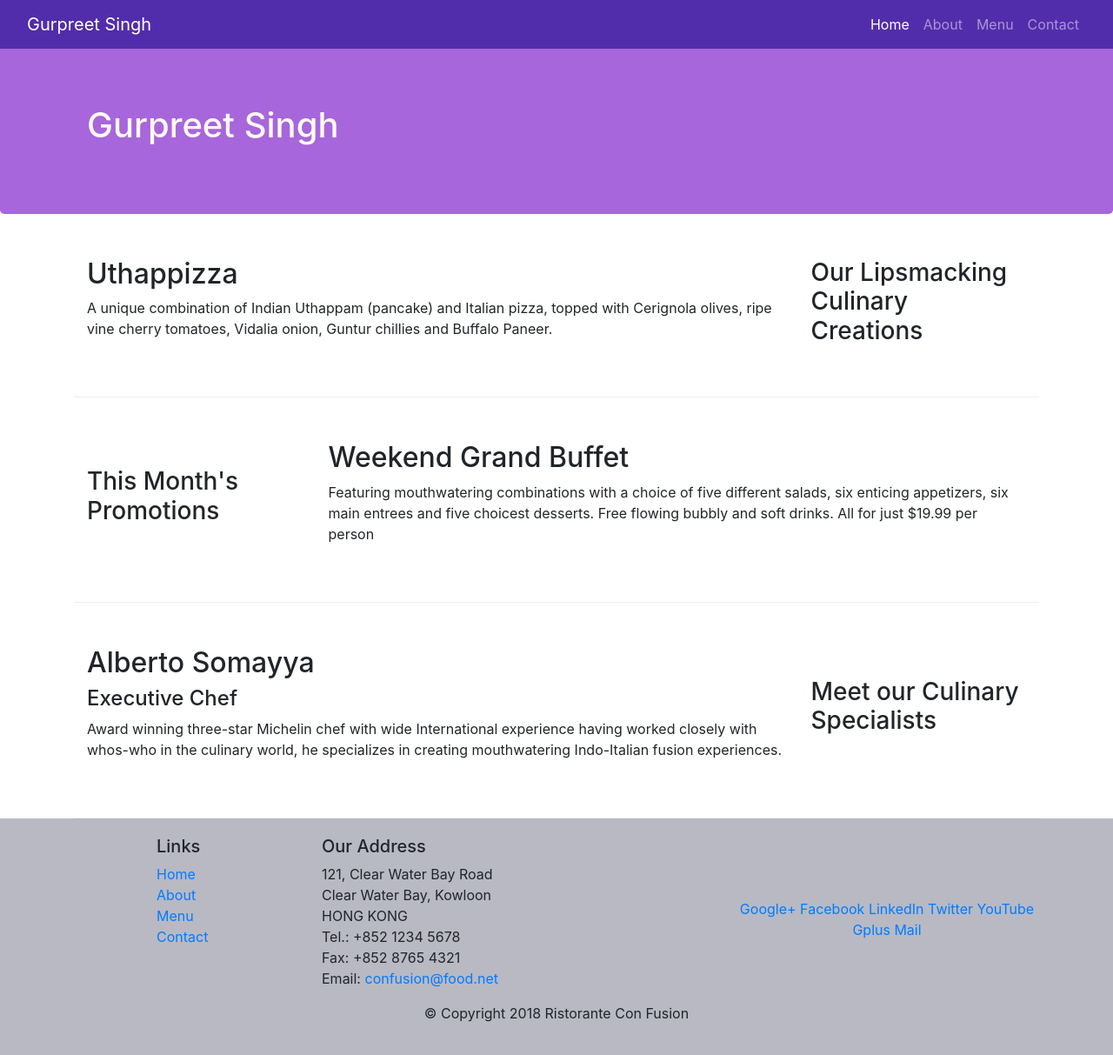
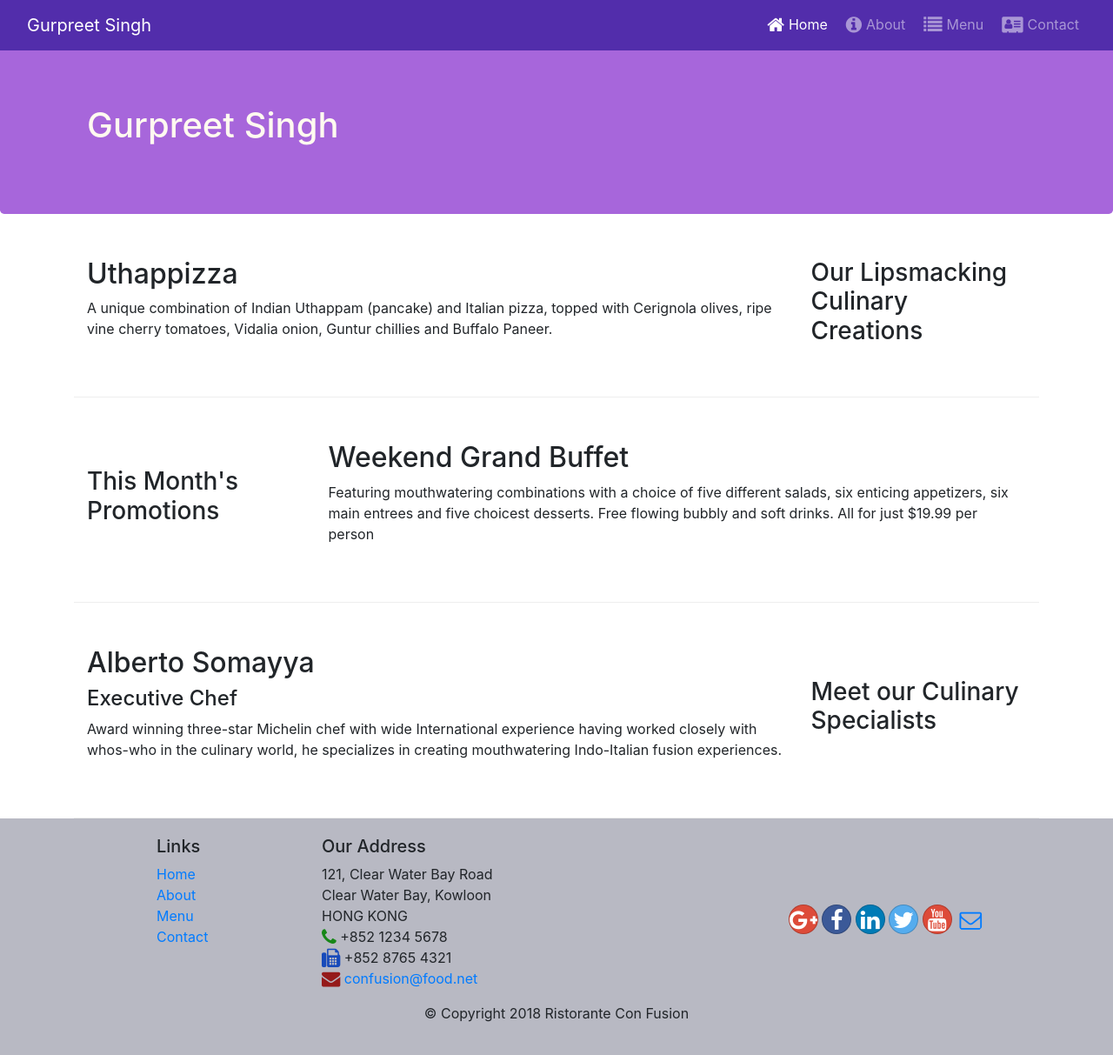
Before and after one commit to gurpreet1961/front_end_coursera, a website: page index.html in a window 1280 px wide. Shown: the whole page at 87% size. Drawn offline with nearby package versions, Linux system fonts and the light colour scheme.

Commit message:
button icon added

```diff
--- a/index.html
+++ b/index.html
@@ -9,24 +9,26 @@
 
     <!-- Bootstrap CSS -->
     <link rel="stylesheet" href="node_modules/bootstrap/dist/css/bootstrap.min.css">
+    <link rel="stylesheet" href="node_modules/font-awesome/css/font-awesome.min.css">
+    <link rel="stylesheet" href="node_modules/bootstrap-social/bootstrap-social.css">
     <link rel="stylesheet" href="css/styles.css">
-    <title>Ristorante Con Fusion</title>
+    <title>Site</title>
 </head>
 
 <body>
     <nav class="navbar navbar-dark navbar-expand-sm  fixed-top">
         <div class="container-fluid">
-            <a class="navbar-brand mr-auto " href="#">Gurpreet Singh</a>
+            <a class="navbar-brand mr-auto " style="margin-right: 5px;" href="#">Gurpreet Singh</a>
             <button class="navbar-toggler ml-auto" type="button" data-toggle="collapse" data-target="#Navbar">
                 <span class="navbar-toggler-icon"></span>
             </button>
 
             <div class="collapse navbar-collapse mr-auto" id="Navbar">
-                <ul class="navbar-nav ml-auto ">
-                    <li class="nav-item active "><a class="nav-link" href="#">Home</a></li>
-                    <li class="nav-item "><a class="nav-link" href="./aboutus.html">About</a></li>
-                    <li class="nav-item"><a class="nav-link" href="#">Menu</a></li>
-                    <li class="nav-item"><a class="nav-link" href="#">Contact</a></li>
+                <ul class="navbar-nav ml-auto">
+                    <li class="nav-item active"><a class="nav-link" href="#"><span style="margin:5px" class="fa fa-home fa-lg"></span>Home</a> </li>
+                    <li class="nav-item "><a class="nav-link" href="./aboutus.html"><span style="margin:5px" class="fa fa-info-circle fa-lg"></span>About</a></li>
+                    <li class="nav-item"><a class="nav-link" href="#"><span style="margin:5px" class="fa fa-list fa-lg"></span>Menu</a></li>
+                    <li class="nav-item"><a class="nav-link" href="#"><span style="margin:5px" class="fa fa-address-card fa-lg"></span>Contact</a></li>
                 </ul>
             </div>
         </div>
@@ -94,20 +96,19 @@
 		              121, Clear Water Bay Road<br>
 		              Clear Water Bay, Kowloon<br>
 		              HONG KONG<br>
-		              Tel.: +852 1234 5678<br>
-		              Fax: +852 8765 4321<br>
-		              Email: <a href="mailto:confusion@food.net">confusion@food.net</a>
+		              <i class="fa fa-phone fa-lg" style="color: rgba(0, 128, 0, 0.877);"></i> +852 1234 5678<br>
+		              <i class="fa fa-fax fa-lg" style="color: rgba(0, 58, 184, 0.877);"></i> +852 8765 4321<br>
+		              <i class="fa fa-envelope fa-lg" style="color: rgb(149, 26, 26);"></i> <a href="mailto:confusion@food.net">confusion@food.net</a>
 		           </address>
                 </div>
                 <div class="col-12 col-sm-4 align-self-center">
                     <div class="text-center">
-                        <a href="http://google.com/">Google+</a>
-                        <a href="http://www.facebook.com/">Facebook</a>
-                        <a href="http://www.linkedin.com/">LinkedIn</a>
-                        <a href="http://twitter.com/">Twitter</a>
-                        <a href="http://youtube.com/">YouTube</a>
-                        <a href="https://mail.google.com/mail/u/0/?view=cm&fs=1&tf=1&to=target@email.com&subject=MISSED%20CALL%20EZTRADER&body=Hello%2C%0A%0AI%20tried%20contacting%20you%20today%20but%20you%20seem%20to%20have%20missed%20my%20call.%20%0A%0APlease%20return%20my%20call%20as%20soon%20as%20you%E2%80%99re%20available.%20%0A%0AIn%20any%20case%2C%20I%20will%20try%20ringing%20you%20at%20a%20later%20time.%0A%0A%0ATy%2C%0A%0A%0A%0A">Gplus</a>
-                        <a href="mailto:gupreet012guru@gmail.com">Mail</a>
+                        <a class="btn btn-social-icon btn-google" style="border-radius: 50%;" href="http://google.com/"><i class="fa fa-google-plus fa-lg" ></i></a>
+                        <a class="btn btn-social-icon btn-facebook" style="border-radius: 50%;" href="http://www.facebook.com/"><i class="fa fa-facebook fa-lg" ></i></a>
+                        <a class="btn btn-social-icon btn-linkedin" style="border-radius: 50%;" href="http://www.linkedin.com/"><i class="fa fa-linkedin fa-lg" ></i></a>
+                        <a class="btn btn-social-icon btn-twitter" style="border-radius: 50%;" href="http://twitter.com/"><i class="fa fa-twitter fa-lg" ></i></a>
+                        <a class="btn btn-social-icon btn-google" style="border-radius: 50%;" href="http://youtube.com/"><i class="fa fa-youtube fa-lg" ></i></a>
+                        <a class="btn btn-social-icon " style="border-radius: 50%;" href="mailto:gupreet012guru@gmail.com"><i class="fa fa-envelope-o fa-lg" ></i></a>
                     </div>
                 </div>
             </div>
--- a/package.json
+++ b/package.json
@@ -15,6 +15,8 @@
   },
   "dependencies": {
     "bootstrap": "^4.0.0",
+    "bootstrap-social": "^5.1.1",
+    "font-awesome": "^4.7.0",
     "jquery": "^3.3.1",
     "popper.js": "^1.12.9"
   }
```
Also changed, not shown: aboutus.html (+21 -19 lines), 1 other file.
